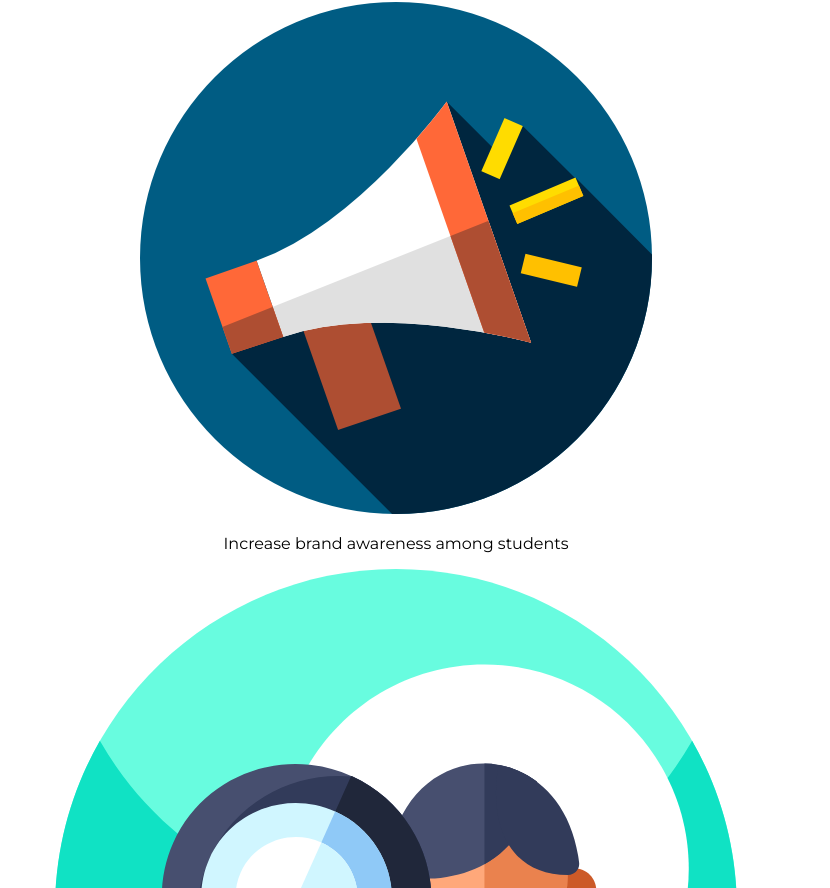
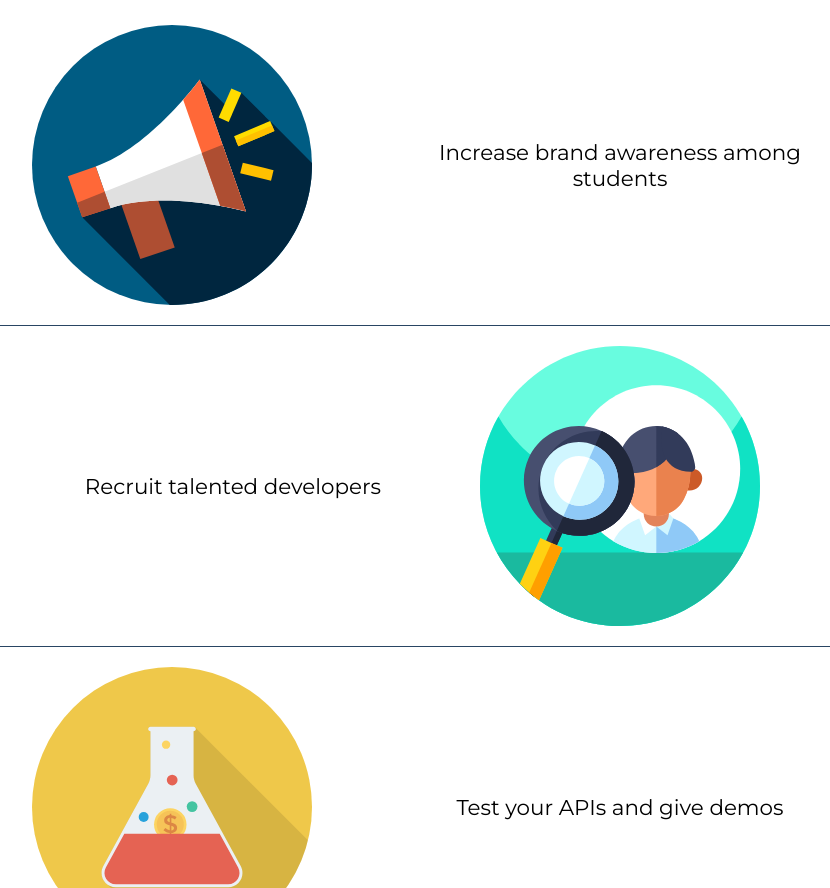
Before and after one commit to ShreyeshArangath/HackWesTX-Official-Repo, a React (Create React App) app: page / in a window 1280 px wide. Shown: the part 2537-3425 px from the top of the page, without its empty margins (244-1074 px from the left). Built offline with nearby package versions, Linux system fonts and the light colour scheme.

Commit message:
sponsorship benefits added

```diff
--- a/src/components/Sponsorship.js
+++ b/src/components/Sponsorship.js
@@ -1,5 +1,5 @@
 import React, { Component } from 'react'
-import Advertising from '../assets/megaphone.png'
+import Advertising from '../assets/megaphone.svg'
 import Recruit from '../assets/human-resources.svg'
 import Test from '../assets/flask.svg'
 
@@ -10,21 +10,21 @@ export class Sponsorship extends Component {
                 <h2 className="subtitle">Sponsor Us!</h2>
 
                 <div className="sponsor-container trigger">
-                    <img src={Advertising} alt='advert'></img>
-                    <p>Increase brand awareness among students</p>
+                    <img src={Advertising} className="a" alt='advert'></img>
+                    <p className="b"> Increase brand awareness among students</p>
                 </div>
 
                 <div className="sponsor-container-reverse">
-                    <img className="flipped" src={Recruit} />
-                    <p className="flipped-p">Recruit talented developers</p>
+                    <img className="c" src={Recruit} />
+                    <p className="d ">Recruit talented developers</p>
 
                  </div>
 
 
         <div className="sponsor-container">
 
-                <img src={Test} />
-                <p>Test your APIs and give demos</p>
+                <img src={Test} className="a"/>
+                <p className="b">Test your APIs and give demos</p>
 
         </div>
 
--- a/src/index.css
+++ b/src/index.css
@@ -61,6 +61,7 @@ header img{
   text-align: center;
   font-size: 2rem;
   margin-top: 100px;
+  margin-bottom: 50px;
 }
 
 .intro{
@@ -111,3 +112,65 @@ header img{
   background-position: fixed;
   background-repeat: no-repeat;
 }
+
+.sponsor-container, .sponsor-container-reverse {
+  display: grid;
+  width: 70%;
+  opacity: 100;
+  margin: 20px auto 0 auto;
+  grid-template-columns: repeat(2,1fr);
+  padding-bottom: 20px;
+  border-bottom:1px solid #294563;
+}
+
+.sponsor-container{
+  grid-template-areas:
+  "a b";
+  align-items: center;
+}
+
+.sponsor-container-reverse{
+  grid-template-areas:
+  "d c";
+  align-items: center;
+  justify-items:end;
+}
+
+.a{
+  grid-area: a;
+}
+
+.b {
+  grid-area: b;
+}
+.c{
+  grid-area: c;
+}
+.d{
+  grid-area: d;
+}
+.sponsor-container img, .sponsor-container-reverse img {
+  height: 35vh;
+  width: 35vw;
+}
+
+.sponsor-container p, .sponsor-container-reverse p {
+  font-size: 1.34rem;
+  margin: 5px;
+  padding: 0 10px;
+}
+
+@media (min-width:800px) and (max-width:1150px){
+  .intro {
+    width: 80%;
+  }
+
+  .sponsor-container, .sponsor-container-reverse {
+    display: block;
+    text-align: center;
+    width: 70%;
+  }
+
+
+
+}
```
Also changed, not shown: src/assets/megaphone.png (deleted), src/assets/megaphone.svg (added).
